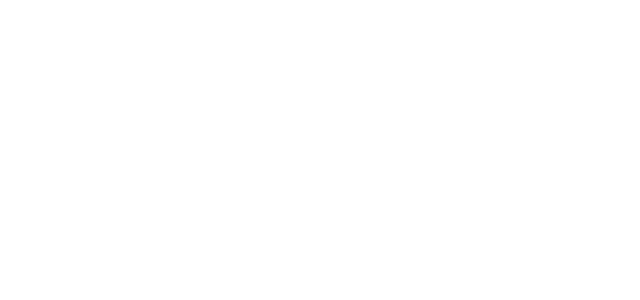
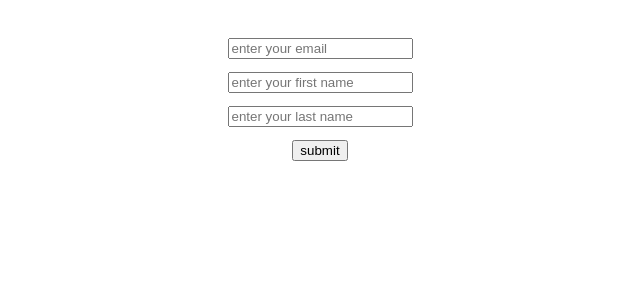
Before and after one commit to khankadir193/coding-problem-concept-react, a React (Create React App) app: page / in a window 1280 px wide. Shown: the top 300 px of the page, without its empty margins (320-960 px from the left). Built offline with nearby package versions, Linux system fonts and the light colour scheme.

Commit message:
firstName

```diff
--- a/src/App.js
+++ b/src/App.js
@@ -27,6 +27,7 @@
 import ThrottlingComp from './TechniqueMethod/ThrottlingComp';
 import ClockComp from './DigitalClock/ClockComp';
 import CountDown from './DigitalClock/CountDown';
+import FormValidationComp from './FormValidation/FormValidationComp';
 
 function App() {
 
@@ -57,6 +58,7 @@
       {/* <ClockComp /> */}
       {/* <CountDown />  i need to practice timer this component */}
       {/* <TimerWatch /> */}
+      <FormValidationComp />
 
     </div>
   );
--- /dev/null
+++ b/src/FormValidation/FormValidationComp.js
@@ -0,0 +1,42 @@
+import React, { useState } from 'react';
+
+const formDesign = {
+    display: 'flex',
+    justifyContent: 'center',
+    alignItems: 'center',
+    width:'100%',
+    gap:'1vw',
+    marginTop:'3vw',
+    flexDirection:'column'
+};
+
+const FormValidationComp = () => {
+    const [email, setEmail] = useState('');
+    const [firstName, setFirstName] = useState('');
+    const [lastName, setLastName] = useState('');
+
+    const handleSubmit = (e) => {
+        e.preventDefault();
+        console.log('e form submitssion',e.target.input);
+        console.log('email...',email);
+        console.log('firstName...',firstName);
+        console.log('lastName...',lastName);
+
+        alert(`email:-${email} firstName:- ${firstName} lastName:- ${lastName}`)
+    };
+
+
+
+    return (
+        <div>
+            <form onSubmit={handleSubmit} style={formDesign}>
+                <input type='email' placeholder='enter your email' onChange={(e)=>setEmail(e.target.value)} required />
+                <input type='text' placeholder='enter your first name' onChange={(e)=>setFirstName(e.target.value)} required />
+                <input type='text' placeholder='enter your last name' onChange={(e)=>setLastName(e.target.value)} required />
+                <input type='submit' value='submit' />
+            </form>
+        </div>
+    )
+}
+
+export default FormValidationComp
```
